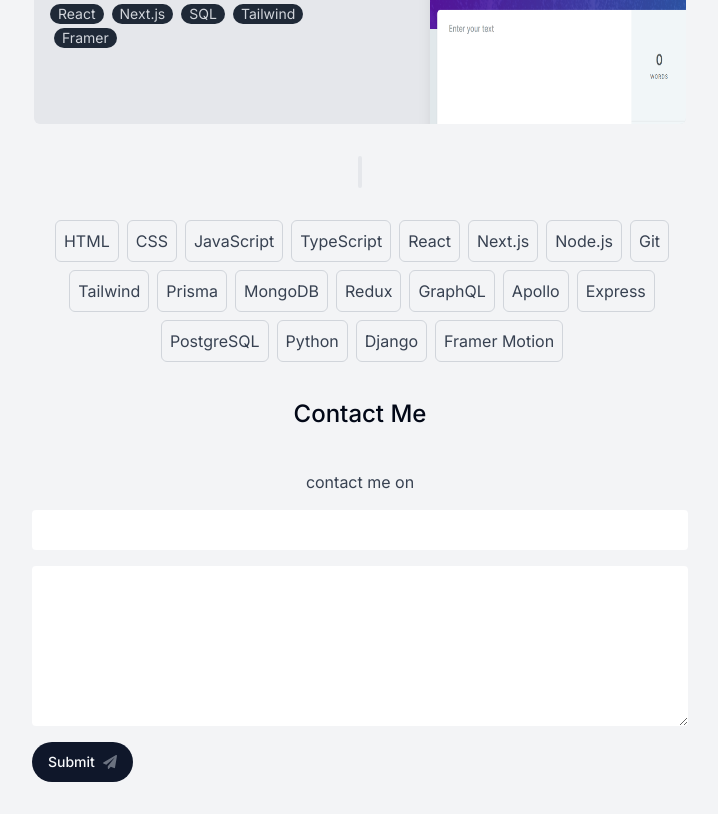
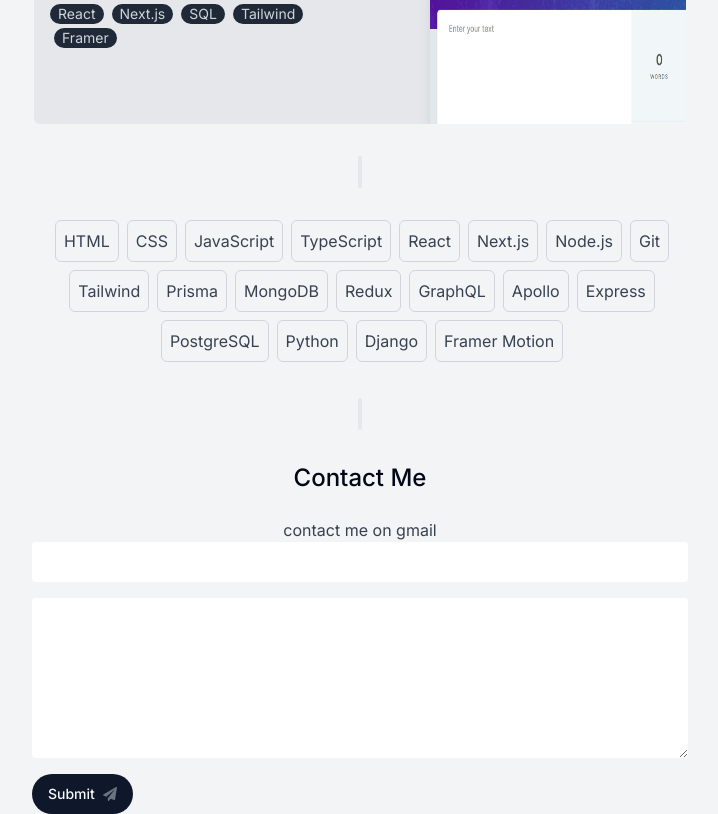
Before and after one commit to Mohammed20008/MyPortfolio, a Next.js app: page / in a window 1280 px wide. Shown: the part 1540-2354 px from the top of the page, without its empty margins (280-998 px from the left). Before the commit the page ends 2322 px from the top, so only its background shows below. Built offline with nearby package versions, Linux system fonts and the light colour scheme; no server answers.

Commit message:
"Added SectionDevider above Contact component and modified Contact component's section element and h1 element"

```diff
--- a/src/app/page.tsx
+++ b/src/app/page.tsx
@@ -24,6 +24,7 @@ export default function Home() {
       <SectionDevider />
       <Skills />
       {/* <StickyScrollRevealDemo /> */}
+      <SectionDevider />
       <Contact />
     </motion.div>
   );
--- a/src/components/Contact.tsx
+++ b/src/components/Contact.tsx
@@ -15,7 +15,7 @@ const Contact = () => {
     <motion.section
       ref={ref}
       id="contact"
-      className="relative flex w-full flex-col space-y-4"
+      className="relative flex w-full flex-col"
       initial={{
         opacity: 0,
         y: -100,
@@ -30,7 +30,7 @@ const Contact = () => {
       }}
     >
       <SectionHeading>Contact me</SectionHeading>
-      <h1 className="text-center text-gray-700">contact me on </h1>
+      <h1 className="text-center text-gray-700">contact me on gmail </h1>
       <form
         action={async (FormData) => {
           const { data, error } = await sendEmail(FormData);
```
